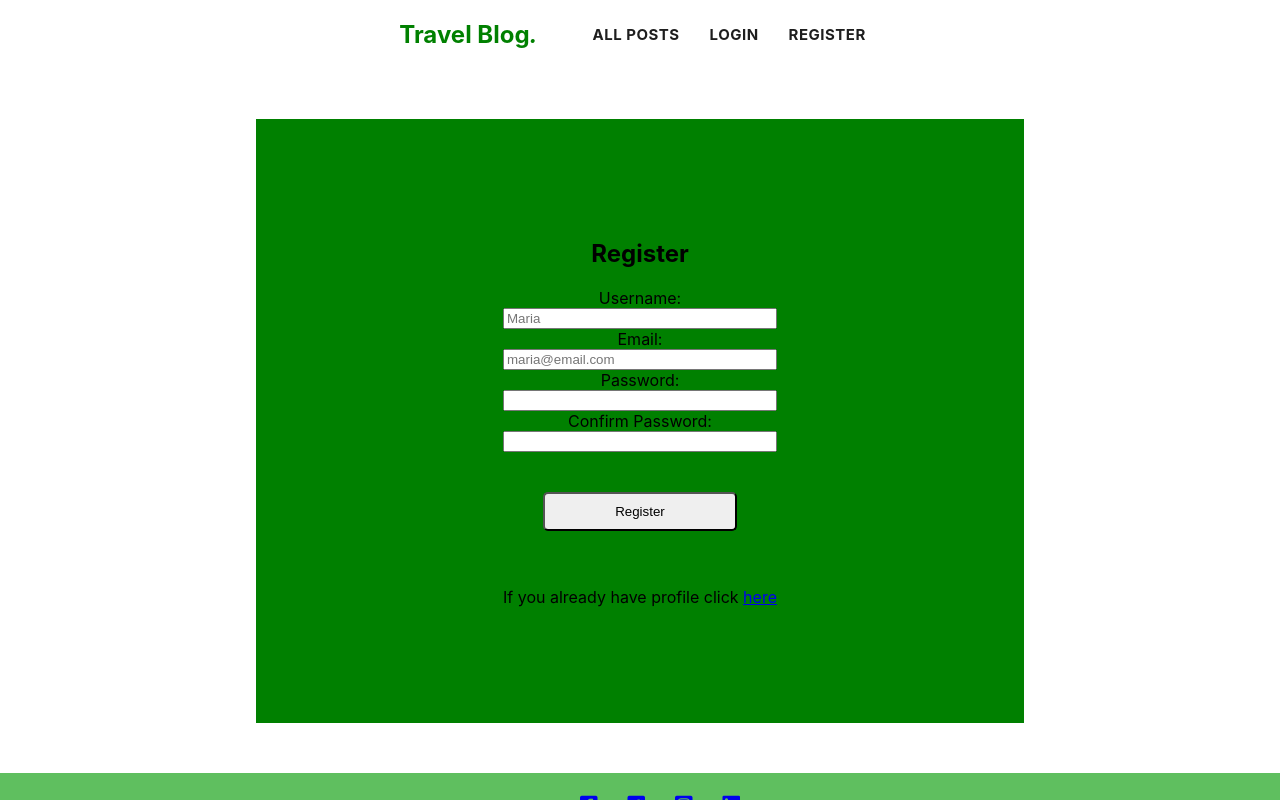
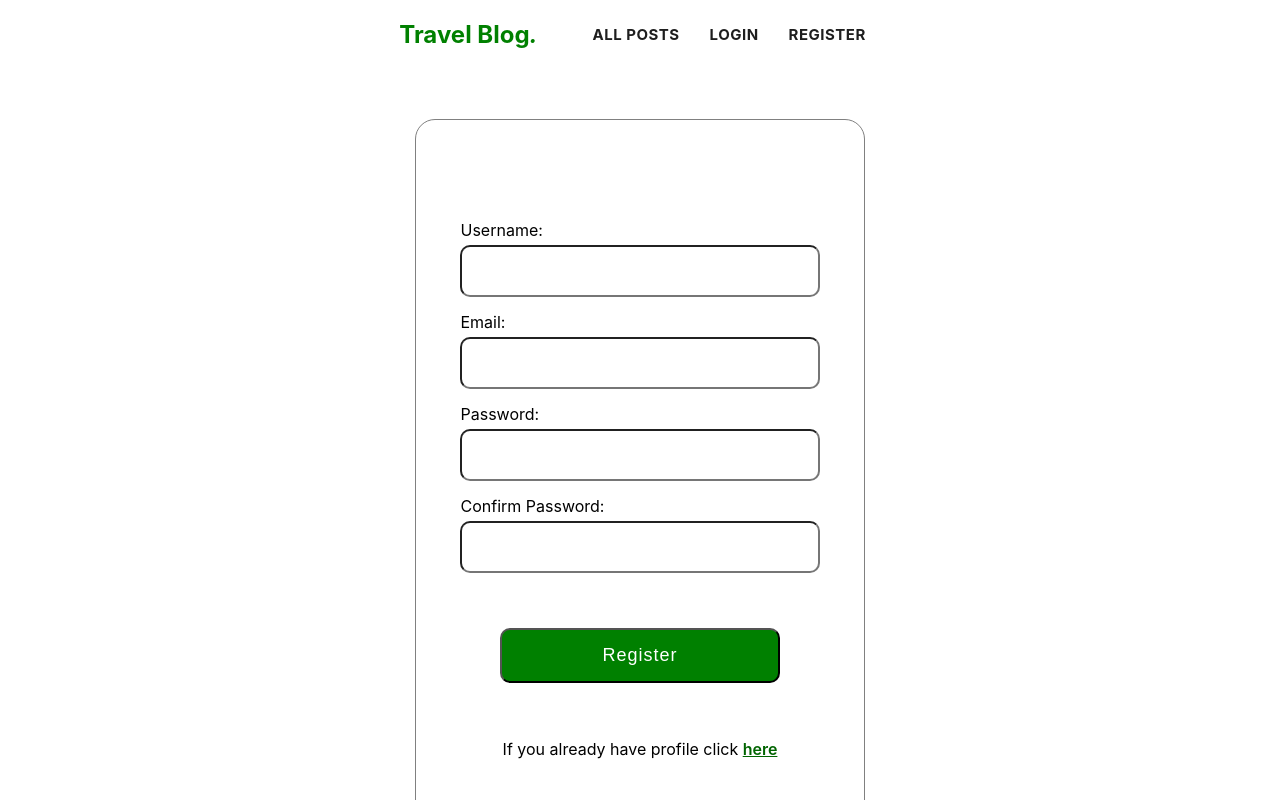
Before and after one commit to napostolova/Blog, a React (Create React App) app: page /register in a window 1280 px wide. Shown: the top 800 px of the page. Built offline with nearby package versions, Linux system fonts and the light colour scheme.

Commit message:
Vaildations for login and register forms

```diff
--- a/src/components/Login/Login.js
+++ b/src/components/Login/Login.js
@@ -1,55 +1,93 @@
 import {Link, useHistory } from 'react-router-dom';
-
+import { useState } from 'react';
 import { useAuthContext } from '../../contexts/AuthContext';
 import styles from './Login.module.css';
 import * as userService from "../../services/userServices";
 
 
-function Login () {
- const { login } = useAuthContext();
+ function Login () {
+   const { login } = useAuthContext();
     const history = useHistory();
+    const[error, setError] = useState({name: '', message: '', show: false})
 
 
 const onLoginHandler = (e) => {
     e.preventDefault()
 
     let formData = new FormData(e.currentTarget);
-
     let email = formData.get('email')
     let password = formData.get('password');
 
+    if(email === '' || password == '') {
+        setError({name: 'invalid form', message: 'Email and password are required'})
+        return;
+    }
 
     userService.login(email, password)
        .then((data) => {
-         login(data);
+           login(data);
         history.push('/');
     })
-        .catch(error=> console.log(error))
+        .catch(error =>
+            setError({name: 'invalid form', message: 'Email or password is invalid'})
+
+            )
+     setError({})
 
 }
 
+   const validationEmailHandler = (e) => {
+         let input = e.target;
+
+        if (input.value == '') {
+          return setError({name: input.name, message: 'This field is required', show: true});
+         }
+
+        const pattern = /^[a-zA-Z0-9\.-]{4,}@[a-z]{3,}\.[a-z]{2,}$/;
+        let isValid = pattern.test(input.value)
+        return !isValid ? setError({name: input.name, message: 'The email is not valid', show: true}) : setError({});
+
+        }
+
+    const validationPasswordHandler =(e) => {
+        let input = e.target;
+          if (input.value == '') {
+            return setError({name: input.name, message: 'This field is required', show: true});
+         }
+
+        if (input.value.trim().length < 5) {
+        return  setError({name: input.name, message: 'The password should be at least 5 symbols', show: true})
+           }
+           setError({});
+        }
+
     return (
         <section className={styles['login-page']}>
-            <form id="loginForm"  className={styles['login-form']}onSubmit={onLoginHandler}>
+            <form id="loginForm"  className={styles['login-form']} onSubmit={onLoginHandler}>
+            {error.name === 'invalid form' ? <p className={styles['invalid-form']}>{error.message}</p> : ''}
             <div className={styles['login-form']}>
                 <div className="brand-logo"></div>
-                <h1>Login</h1>
 
-                <label htmlFor="email">Email:</label>
-                <input type="email" id="email" name="email" placeholder="maria@email.com" />
+                <label htmlFor="email" className={styles.label}>Email:</label>
+                <input type="email" id="email" name="email" className={styles.inputFields}  onBlur={validationEmailHandler}/>
+                {error.name=='email' ? <span className={styles.error}>{error.message}</span> : ''}
 
-                <label htmlFor="password">Password:</label>
-                <input type="password" name="password" id="password" />
+                <label htmlFor="password" className={styles.label}>Password:</label>
+                <input type="password" name="password" id="password" className={styles.inputFields}  onBlur={validationPasswordHandler} />
+                {error.name=='password' ? <p className={styles.error}>{error.message}</p> : ''}
 
-                <input className={styles.submit}   type="submit" value="Login" />
+
+                <input className={styles['inputFields', 'submit'] }   type="submit" value="Login" />
 
                 <p className="field">
-                    <span>If you don't have profile click <Link to="/register">here</Link></span>
+                    <span>If you don't have profile click <Link className={styles.link} to="/register">here</Link></span>
                 </p>
             </div>
             </form>
         </section>
     )
 
+
 }
+
 export default Login;
--- a/src/components/MyPosts/MyPosts.js
+++ b/src/components/MyPosts/MyPosts.js
@@ -15,10 +15,10 @@ useEffect(()=> {
         .then(result => {
             setPosts(result)
         })
-        .catch()
+        .catch(error => console.log(error))
 
 
-},[])
+},[user._id, user.accessToken])
 
     return (
         <section className="my-posts">
--- a/src/components/PostCreate/PostCreate.js
+++ b/src/components/PostCreate/PostCreate.js
@@ -32,8 +32,6 @@ const onCreateHandler = (e) => {
             return new Error();
         }
         history.push('/');
-        console.log(data);
-
     })
     .catch(error=> console.log(error))
 
--- a/src/components/PostEdit/PostEdit.js
+++ b/src/components/PostEdit/PostEdit.js
@@ -20,8 +20,6 @@ function PostEdit () {
 
 const onEditHandler = (e) => {
     e.preventDefault()
-
-
 
      let formData = new FormData(e.currentTarget);
 
--- a/src/components/Posts/Posts.js
+++ b/src/components/Posts/Posts.js
@@ -11,7 +11,8 @@ function Posts() {
         getAll()
         .then( result => {
             setPosts(result)
-        });
+        })
+        .catch(error => console.log(error))
     }, [])
 
     return (
--- a/src/components/Register/Register.js
+++ b/src/components/Register/Register.js
@@ -1,10 +1,16 @@
 import {Link, useHistory} from 'react-router-dom';
+import { useState } from 'react';
 
 import styles from './Register.module.css';
 import { register } from "../../services/userServices";
+import { useAuthContext } from '../../contexts/AuthContext';
+
 
 function Register () {
     const history = useHistory();
+    const {login} = useAuthContext();
+    const[error, setError] = useState({name: '', message: ''})
+
 
 const onRegisterHandler = (e) => {
     e.preventDefault()
@@ -12,24 +18,71 @@ const onRegisterHandler = (e) => {
     const username = e.target.username.value;
     const email = e.target.email.value;
     const password = e.target.password.value;
-    // const repassword = e.target.repassword.value;
+    const repassword = e.target.repassword.value;
 
     const data = {username, email, password};
 
+    if(username ==''|| email === '' || password == '' || repassword == '') {
+        setError({name: 'invalid form', message: 'All fields are required'})
+        return;
+    }
+
     register(data)
-    .then(res => res.json())
-    .then(data => {
+        .then(data => {
+        login(data);
+        history.push('/');
+    })
+    .catch((error) =>
+    setError({name: 'invalid form', message: 'This email is already registered'})
+    )
 
-        if(data.message) {
-            return new Error();
-        }
-        history.push('/');
-         localStorage.setItem('token', data.accessToken);
-         localStorage.setItem('_id', data._id);
-       localStorage.setItem('username', data.username);
-        console.log(data);
-    })
-    .catch((error) => console.log(error))
+}
+
+const validationUsernameHandler = (e) => {
+    let input = e.target;
+
+   if (input.value == '') {
+     return setError({name: input.name, message: 'The username is required'});
+    }
+   const pattern = /^[a-zA-Z0-9]{5,}$/;
+   let isValid = pattern.test(input.value)
+   return !isValid ? setError({name: input.name, message: 'The username should be at least 5 symbols, may contain only letters and digits'}) : setError({});
+}
+const validationEmailHandler = (e) => {
+    let input = e.target;
+
+   if (input.value == '') {
+     return setError({name: input.name, message: 'This field is required'});
+    }
+
+   const pattern = /^[a-zA-Z0-9\.-]{4,}@[a-z]{3,}\.[a-z]{2,}$/;
+   let isValid = pattern.test(input.value)
+   return !isValid ? setError({name: input.name, message: 'The email is not valid'}) : setError({});
+}
+const validationPasswordHandler = (e) => {
+    let input = e.target;
+    console.log(input.value);
+          if (input.value == '') {
+            return setError({name: input.name, message: 'The password is required'});
+         }
+
+        if (input.value.trim().length < 5) {
+        return  setError({name: input.name, message: 'The password should be at least 5 symbols'})
+           }
+           setError({});
+}
+
+const validation = (e) => {
+    let input = e.target;
+   const password = input.parentNode.children[6].value;
+   console.log(password);
+   if (input.value == '') {
+    return setError({name: input.name, message: 'Please confirm your password'});
+ }
+   if (password !== input.value) {
+    return  setError({name: input.name, message: 'Passwords don\'t match'})
+   }
+
 
 }
 
@@ -38,24 +91,28 @@ const onRegisterHandler = (e) => {
             <form id="registerForm"  className={styles['register-form']}onSubmit={onRegisterHandler}>
             <div className={styles['register-form']}>
                 <div className="brand-logo"></div>
-                <h1>Register</h1>
+                {error.name === 'invalid form' ? <p className={styles['invalid-form']}>{error.message}</p> : ''}
 
-                <label htmlFor="username">Username:</label>
-                <input type="text" id="username" name="username" placeholder="Maria" />
+                <label htmlFor="username"  className={styles.label}>Username:</label>
+                <input type="text" id="username" name="username" className={styles.inputFields} onBlur={validationUsernameHandler} />
+                {error.name=='username' ? <span className={styles.error}>{error.message}</span> : ''}
 
-                <label htmlFor="email">Email:</label>
-                <input type="email" id="email" name="email" placeholder="maria@email.com" />
+                <label htmlFor="email"  className={styles.label}>Email:</label>
+                <input type="email" id="email" name="email" className={styles.inputFields} onBlur={validationEmailHandler} />
+                {error.name=='email' ? <span className={styles.error}>{error.message}</span> : ''}
 
-                <label htmlFor="pass">Password:</label>
-                <input type="password" name="password" id="register-password" />
+                <label htmlFor="pass"  className={styles.label}>Password:</label>
+                <input type="password" name="password" id="register-password" className={styles.inputFields}  onBlur={validationPasswordHandler}/>
+                {error.name=='password' ? <span className={styles.error}>{error.message}</span> : ''}
 
-                <label htmlFor="repassword">Confirm Password:</label>
-                <input type="password" name="repassword" id="repassword" />
+                <label htmlFor="repassword"  className={styles.label}>Confirm Password:</label>
+                <input type="password" name="repassword" id="repassword" className={styles.inputFields}  onBlur={validation}/>
+                {error.name=='repassword' ? <span className={styles.error}>{error.message}</span> : ''}
 
                 <input className={styles['submit']} type="submit" value="Register" />
 
                 <p className="field">
-                    <span>If you already have profile click <Link to="/login">here</Link></span>
+                    <span>If you already have profile click <Link  className={styles.link} to="/login">here</Link></span>
                 </p>
             </div>
             </form>
--- a/src/components/Register/Register.module.css
+++ b/src/components/Register/Register.module.css
@@ -1,22 +1,58 @@
+** {
+    box-sizing: border-box;
+}
 .register-page {
     display: flex;
-    background: green;
-    width: 60%;
+    background:white;
+    width: 35%;
     margin: 50px auto;
+    border: 1px solid gray;
+    border-radius: 20px;
 }
-
 .register-form {
     display: flex;
     flex-direction: column;
     margin: 50px auto;
 }
 
+.label {
+    text-align: left;
+}
+.inputFields {
+    margin: 5px 0 15px 0;
+    padding: 15px 100px 15px 5px;
+    border-radius: 10px;
+    font-size: 16px;
+}
 .submit{
-     margin:  40px;
-     padding: 10px;
-     border-radius: 5px;
-
+    margin: 40px;
+    padding:  15px 100px;
+    border-radius: 10px;
+    font-size: 18px;
+    background-color:green;
+    color: white;
+    letter-spacing: 1px;
 }
 .submit:hover {
     cursor: pointer;
 }
+
+.error {
+    font-size: 14px;
+    color: rgb(248, 27, 27);
+    font-weight: 600;
+    padding: 0;
+    margin: 0;
+}
+
+.invalid-form {
+    font-size: 18px;
+    color: rgb(248, 27, 27);
+    font-weight: 600;
+}
+
+
+.link{
+    color: darkgreen;
+    font-weight: 600;
+   }
```
Also changed, not shown: src/components/Login/Login.module.css (+44 -5 lines), src/services/postServices.js (+2 -8 lines), src/services/userServices.js (+10 -2 lines), 1 other file (tests, documents, lock files or other folders).
